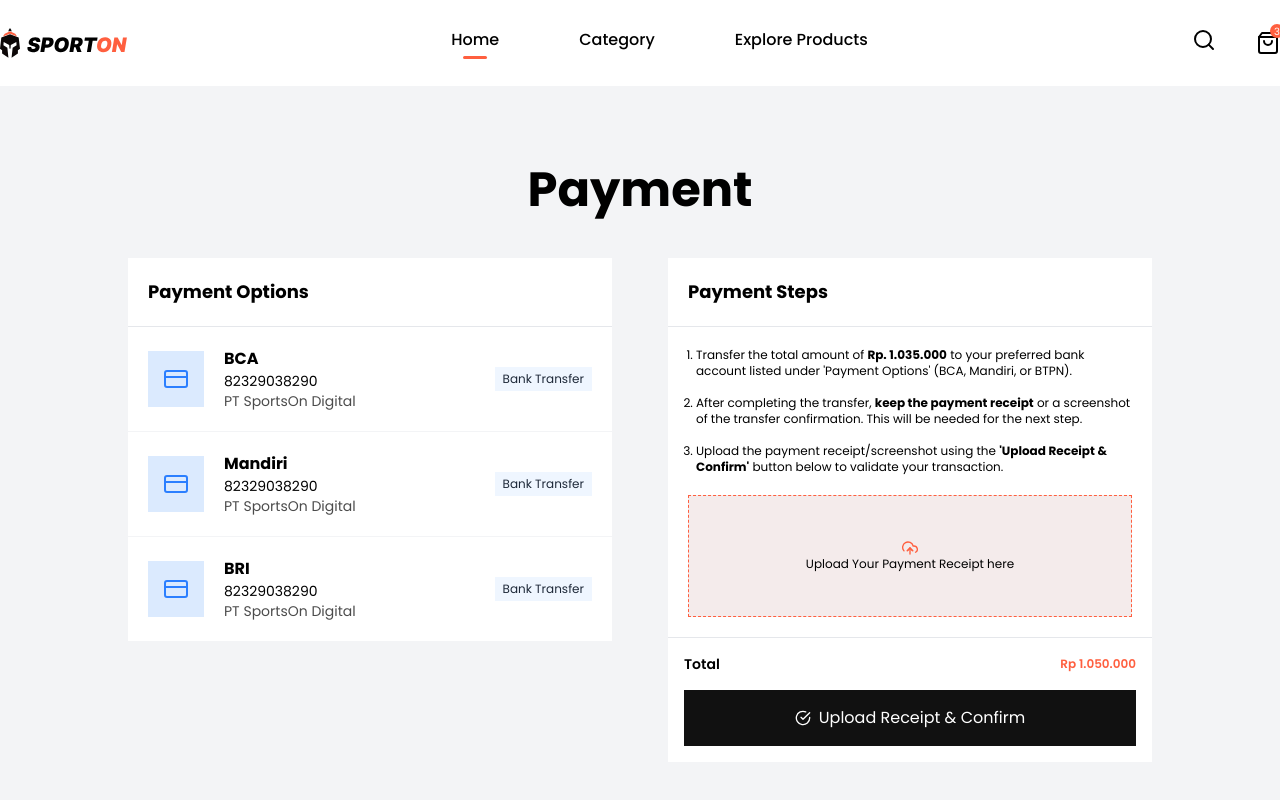
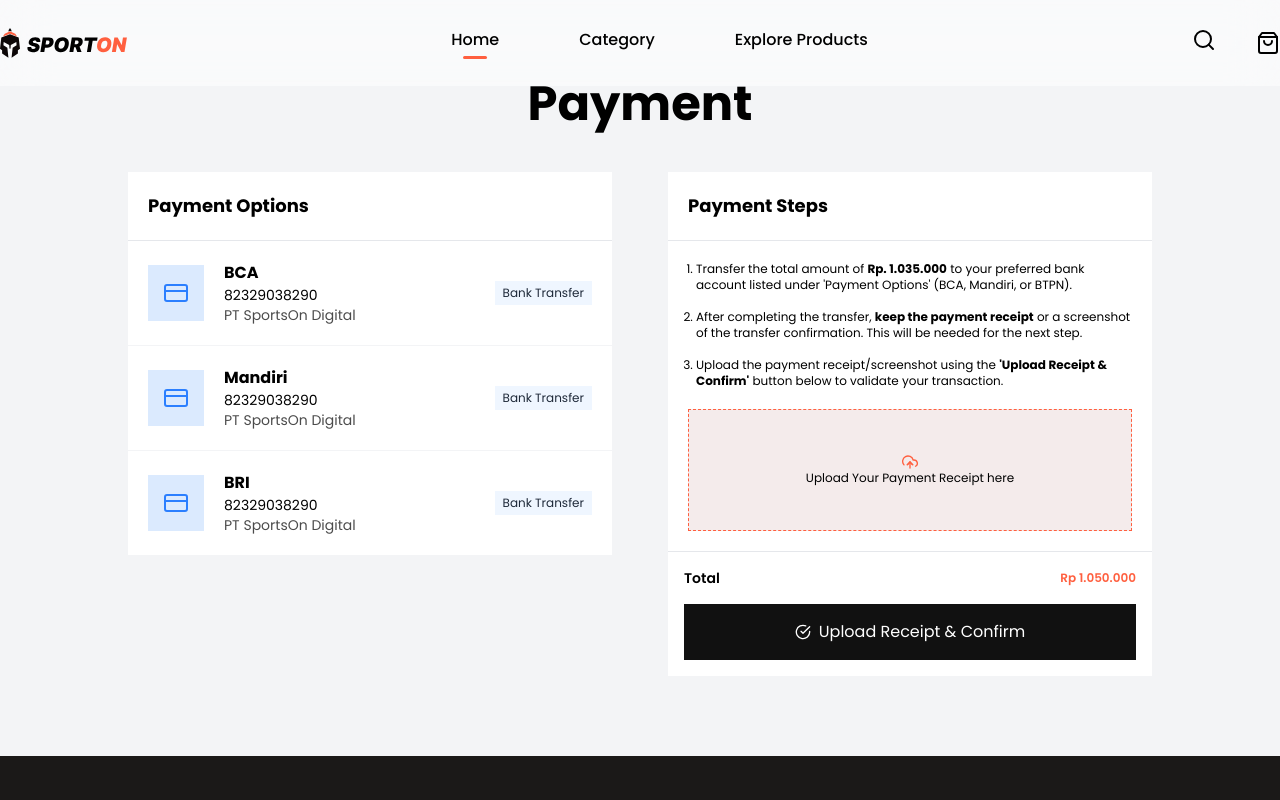
Before and after one commit to muhhlmy/sporton-fe-vercel-deploy, a Next.js app: page /payment in a window 1280 px wide. Shown: the top 800 px of the page. Built offline with nearby package versions, Linux system fonts and the light colour scheme.

Commit message:
Menambahkan dukungan untuk menampilkan jumlah item di keranjang belanja dan menampilkan pesan ketika keranjang kosong. Memperbarui komponen Header dan CartPopup untuk menggunakan data dari store.

```diff
--- a/app/(landing)/components/layouts/header.tsx
+++ b/app/(landing)/components/layouts/header.tsx
@@ -5,12 +5,14 @@ import Link from "next/link";
 import { FiSearch, FiShoppingBag } from "react-icons/fi";
 import CartPopup from "../ui/cart-popup";
 import { useState } from "react";
+import { useCartStore } from "@/app/hooks/use-cart-store";
 
 const Header = () => {
+  const { items } = useCartStore();
   const [isCartPopupOpen, setIsCartPopupOpen] = useState(false);
 
   return (
-    <header>
+    <header className="fixed w-full z-20 backdrop-blur-xl bg-white/50">
       <div className="flex justify-between gap-10 container mx-auto py-7">
         <Link href="/">
           <Image
@@ -37,9 +39,13 @@ const Header = () => {
             onClick={() => setIsCartPopupOpen(!isCartPopupOpen)}
           >
             <FiShoppingBag size={24} />
-            <div className="bg-primary rounded-full w-3.5 h-3.5 absolute -top-1 -right-1 text-[10px] text-white text-center">
-              3
-            </div>
+            {items.length ? (
+              <div className="bg-primary rounded-full w-3.5 h-3.5 absolute -top-1 -right-1 text-[10px] text-white text-center">
+                {items.length}
+              </div>
+            ) : (
+              <></>
+            )}
           </button>
           {isCartPopupOpen && <CartPopup />}
         </div>
--- a/app/(landing)/components/ui/cart-popup.tsx
+++ b/app/(landing)/components/ui/cart-popup.tsx
@@ -95,8 +95,12 @@ const CartPopup = () => {
         Shopping Cart
       </div>
       <div className="overflow-auto max-h-75">
-        {items.map((item, index) => (
-          <div className="border-b border-gray-200 p-4 flex gap-3" key={index}>
+        {items.length ? (
+          items.map((item, index) => (
+            <div
+              className="border-b border-gray-200 p-4 flex gap-3"
+              key={index}
+            >
               <div className="bg-primary-light aspect-square w-16 flex justify-center items-center">
                 <Image
                   src={getImageUrl(item.imageUrl)}
@@ -110,7 +114,9 @@ const CartPopup = () => {
                 <div className="text-sm font-medium">{item.name}</div>
                 <div className="flex gap-3 font-medium text-xs">
                   <div>{item.qty}x</div>
-                <div className="text-primary">{priceFormatter(item.price)}</div>
+                  <div className="text-primary">
+                    {priceFormatter(item.price)}
+                  </div>
                 </div>
               </div>
               <Button
@@ -122,7 +128,12 @@ const CartPopup = () => {
                 <FiTrash2 />
               </Button>
             </div>
-        ))}
+          ))
+        ) : (
+          <div className="text-center py-5 opacity-50">
+            Your shopping cart is empty
+          </div>
+        )}
       </div>
       <div className="border-t border-gray-200 p-4">
         <div className="font-semibold flex justify-between items-center">
```
Lines whose indentation alone changed are shown as unchanged.
